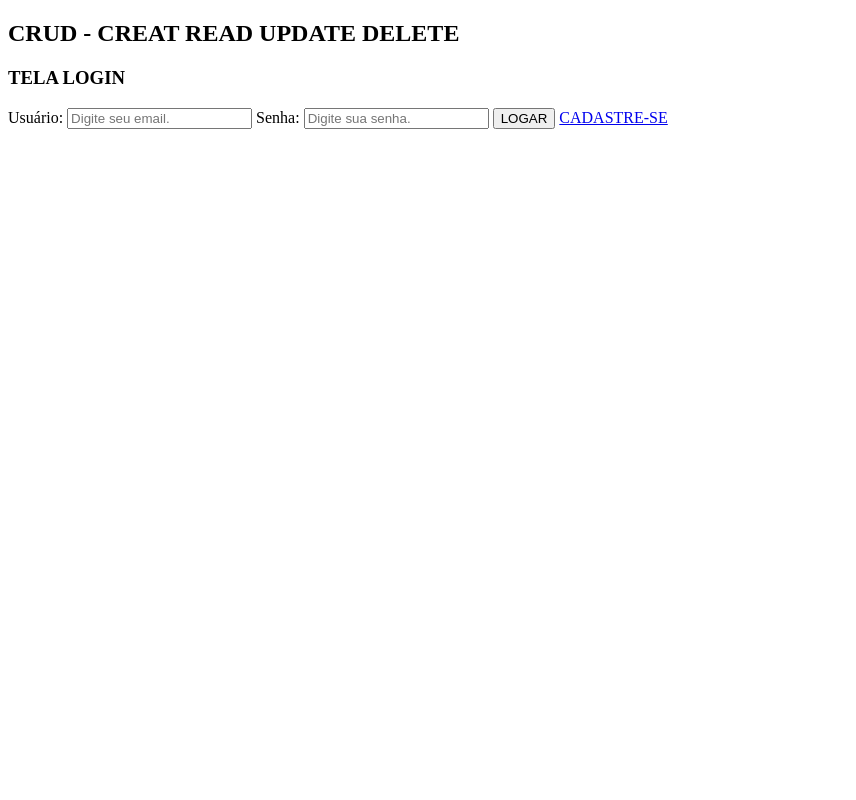
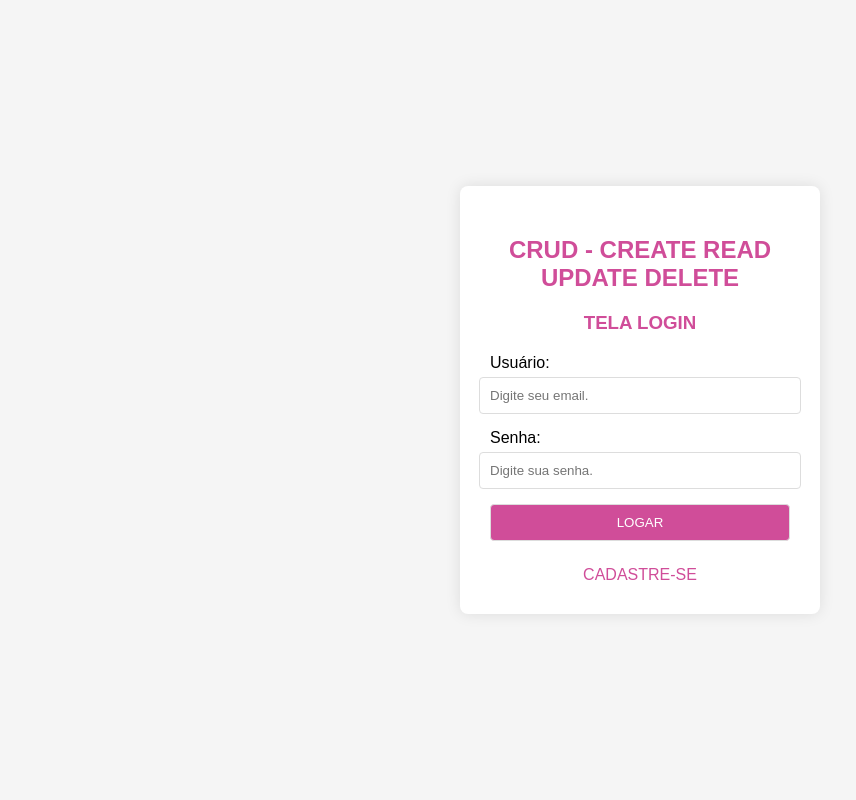
Before and after one commit to GraziCarassini/TelaLoginPHP, a PHP site: page / in a window 1280 px wide. Shown: the whole page, without its empty margins (0-856 px from the left). Run offline with PHP 8.4, Linux system fonts and the light colour scheme.

Commit message:
finalizado

```diff
--- /dev/null
+++ b/estilo.css
@@ -0,0 +1,77 @@
+/* Estilos gerais */
+body {
+    font-family: Arial, sans-serif;
+    background-color: #f5f5f5;
+    margin: 0;
+    padding: 0;
+    display: flex;
+    justify-content: center;
+    align-items: center;
+    height: 100vh;
+}
+
+/* Centraliza o conteúdo */
+.container {
+    background-color: #fff;
+    padding: 30px;
+    border-radius: 8px;
+    box-shadow: 0 0 15px rgba(0, 0, 0, 0.1);
+    text-align: center;
+    width: 300px;
+}
+
+/* Estilo dos títulos */
+h2, h3 {
+    color: #d04d99; /* Cor rosa */
+    margin-bottom: 20px;
+}
+
+/* Estilo dos formulários */
+form {
+    display: flex;
+    flex-direction: column;
+    align-items: center;
+}
+
+form label {
+    margin-bottom: 5px;
+    text-align: left;
+    width: 100%;
+}
+
+form input[type="email"],
+form input[type="password"],
+form input[type="submit"] {
+    margin-bottom: 15px;
+    padding: 10px;
+    width: 100%;
+    border: 1px solid #ddd;
+    border-radius: 4px;
+}
+
+form input[type="submit"] {
+    background-color: #d04d99; /* Rosa */
+    color: white;
+    cursor: pointer;
+}
+
+form input[type="submit"]:hover {
+    background-color: #c03980;
+}
+
+/* Link "CADASTRE-SE" */
+form a {
+    color: #d04d99;
+    text-decoration: none;
+    margin-top: 10px;
+}
+
+form a:hover {
+    text-decoration: underline;
+}
+
+/* Mensagem de erro */
+#msn-erro {
+    color: red;
+    margin-top: 15px;
+}
--- a/index.php
+++ b/index.php
@@ -11,18 +11,19 @@
     <meta charset="UTF-8">
     <meta name="viewport" content="width=device-width, initial-scale=1.0">
     <title>Tela Login</title>
+
+    <link rel="stylesheet" href="estilo.css">
 </head>
 <body>
-    <h2>CRUD - CREAT READ UPDATE DELETE</h2>
+<div class="container">
+        <h2>CRUD - CREATE READ UPDATE DELETE</h2>
         <h3>TELA LOGIN</h3>
 
         <form method="post">
             <label>Usuário: </label>
-        <input type="email" name="email" id=""
-        placeholder="Digite seu email.">
+            <input type="email" name="email" placeholder="Digite seu email.">
             <label>Senha: </label>
-        <input type="password" name="senha" id=""
-        placeholder="Digite sua senha.">
+            <input type="password" name="senha" placeholder="Digite sua senha.">
             <input type="submit" value="LOGAR">
             <a href="cadastrar.php">CADASTRE-SE</a>
         </form>
@@ -39,15 +40,12 @@
                     header("location:areaprivada.php");
                     exit;
                 } else {
-                    // Mensagem de erro quando email/senha estão incorretos
                     echo '<div id="msn-erro">Email e/ou Senha estão incorretos!</div>';
                 }
             } else {
-                // Mensagem de erro quando há um erro na conexão com o banco
                 echo '<div id="msn-erro">Erro: ' . $usuario->msgErro . '</div>';
             }
         } else {
-            // Mensagem de erro quando algum campo não foi preenchido
             echo '<div id="msn-erro">Preencha todos os campos</div>';
         }
     }
--- a/logout.php
+++ b/logout.php
@@ -1,6 +1,6 @@
 <?php
     session_start();
-    session_destroy(); // apaga todos os dados
-    header("Location: index.php"); // redireciona para a página de login
+    session_destroy();
+    header("Location: index.php");
     exit;
 ?>
```
Also changed, not shown: areaprivada.php (+9 -8 lines), deletar.php (+3 -4 lines), editar.php (+14 -15 lines), listar.php (+15 -5 lines), usuario.php (+16 -12 lines). Lines whose indentation alone changed are shown as unchanged.
